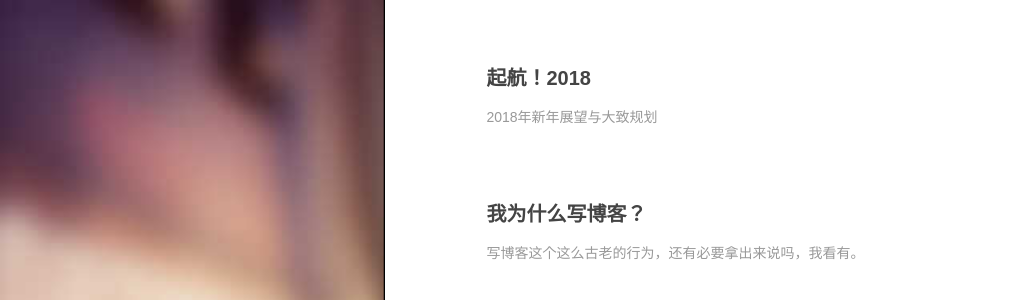
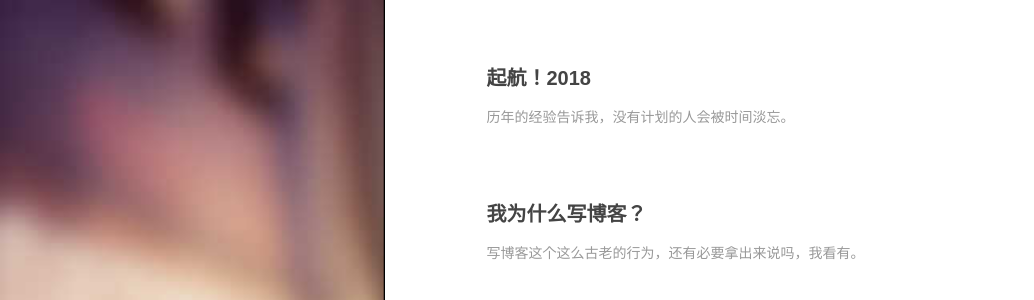
Before and after one commit to Nh-touch/Nh-touch.github.io, a Jekyll site: the page built from index.md, in a window 1280 px wide. Shown: the part 142-442 px from the top of the page, without its empty margins (0-1034 px from the left). Built offline with Jekyll 4.4.1, drawn with Linux system fonts in a browser that asks for light colours; Markdown is read by kramdown in place of the engine named in the settings.

Commit message:
Change Summary
Change Summary(new-year)

```diff
--- a/_posts/blog/2018-1-1-new-year.md
+++ b/_posts/blog/2018-1-1-new-year.md
@@ -1,7 +1,7 @@
 ---
 layout: post
 title:  起航！2018
-description: 2018年新年展望与大致规划
+description: 历年的经验告诉我，没有计划的人会被时间淡忘。
 category: blog
 ---
 ## 醒了
```
